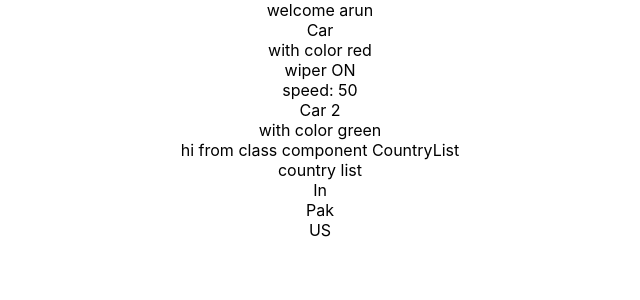
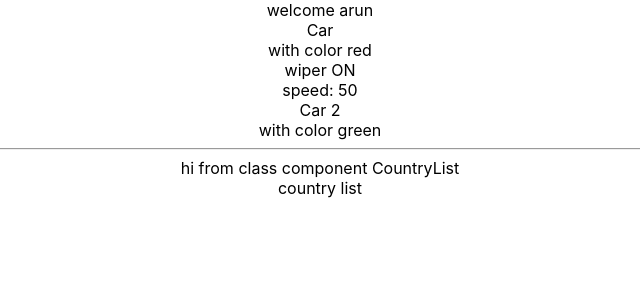
Before and after one commit to arunmohandas555/aruns-app, a React (Create React App) app: page / in a window 1280 px wide. Shown: the top 300 px of the page, without its empty margins (320-960 px from the left). Built offline with nearby package versions, Linux system fonts and the light colour scheme; no server answers.

Commit message:
create a functional component

```diff
--- a/src/App.js
+++ b/src/App.js
@@ -2,6 +2,7 @@ import logo from './logo.svg';
 import './App.css';
 import Car, { Car2 } from './Car';
 import CountryList from './CountryList';
+import CountryListFunctionalComponent from './CountryListFunctionalComponent';
 
 function App() {
     const isLoggedIn = true;
@@ -17,7 +18,10 @@ function App() {
             <div id="new_div_by_arun"></div>
             <Car color="red" isRaining={isRaining} speed={speed} />
             <Car2 color="green" isRaining={isRaining} />
-            <CountryList />
+            {/* <CountryList /> */}
+            <hr />
+
+            <CountryListFunctionalComponent />
         </div>
     );
 }
--- /dev/null
+++ b/src/CountryListFunctionalComponent.js
@@ -0,0 +1,11 @@
+import React, { useEffect, useState } from 'react';
+import axios from 'axios';
+
+export default function CountryListFunctionalComponent() {
+    return (
+        <div>
+            <div> hi from class component CountryList </div>
+            <div> country list</div>
+        </div>
+    );
+}
```
